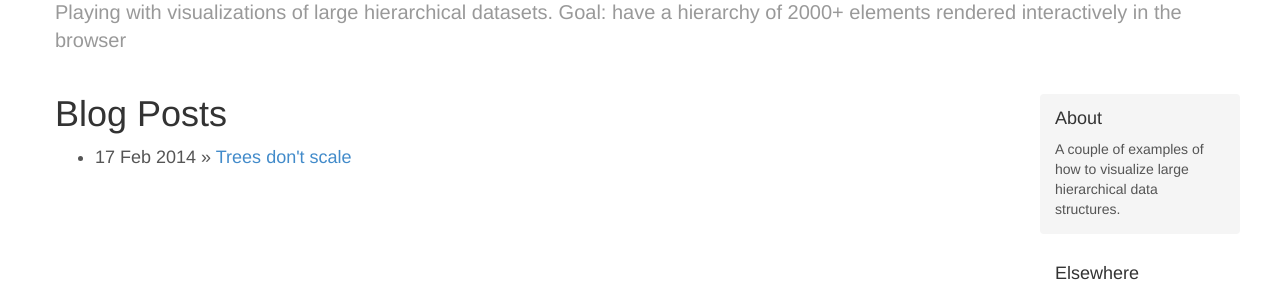
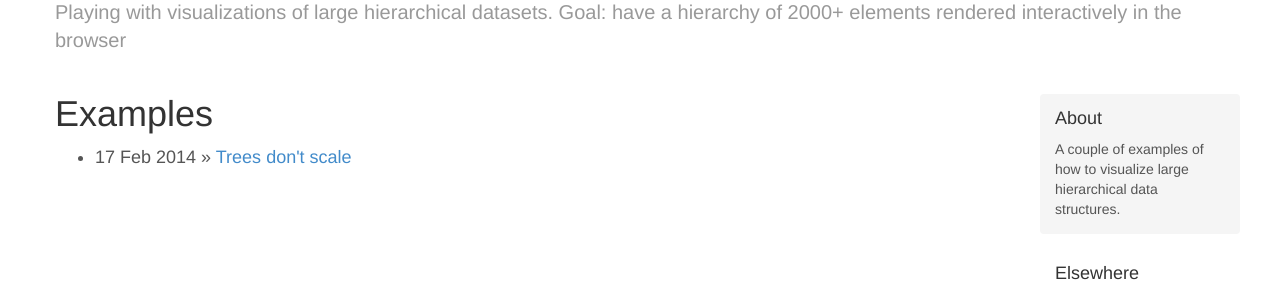
Before and after one commit to OpenSaaS/large-hierarchy, a Jekyll site: the page built from index.html, in a window 1280 px wide. Shown: the part 158-447 px from the top of the page. Built offline with Jekyll 4.4.1, drawn with Linux system fonts in a browser that asks for light colours; nearby versions of some CDN libraries; Markdown is read by kramdown in place of the engine named in the settings.

```diff
--- a/_config.yml
+++ b/_config.yml
@@ -2,4 +2,3 @@ name: OpenSaaS Visualisations Demo
 markdown: redcarpet
 pygments: true
 baseurl: "/large-hierarchy"
-url: "http://opensaas.github.io/large-hierarchy/"
--- a/_posts/2014-02-17-trees-dont-scale.html
+++ b/_posts/2014-02-17-trees-dont-scale.html
@@ -27,6 +27,8 @@ categories: d3 trees
 }
 
 </style>
+<p>In this example, I'm plotting the data in a classic tree. This might work for a couple of 10's to 100 data points, but then it becomes way to cluttered.</p>
+
 <div id="tree"></div>
 
 <script>
--- a/index.html
+++ b/index.html
@@ -4,10 +4,10 @@ title: Your New Jekyll Site
 ---
 
 <div id="home">
-  <h1>Blog Posts</h1>
+  <h1>Examples</h1>
   <ul class="posts">
     {% for post in site.posts %}
-      <li><span>{{ post.date | date_to_string }}</span> &raquo; <a href="{{ post.url }}">{{ post.title }}</a></li>
+      <li><span>{{ post.date | date_to_string }}</span> &raquo; <a href="{{ site.baseurl }}{{ post.url }}">{{ post.title }}</a></li>
     {% endfor %}
   </ul>
 </div>
```
